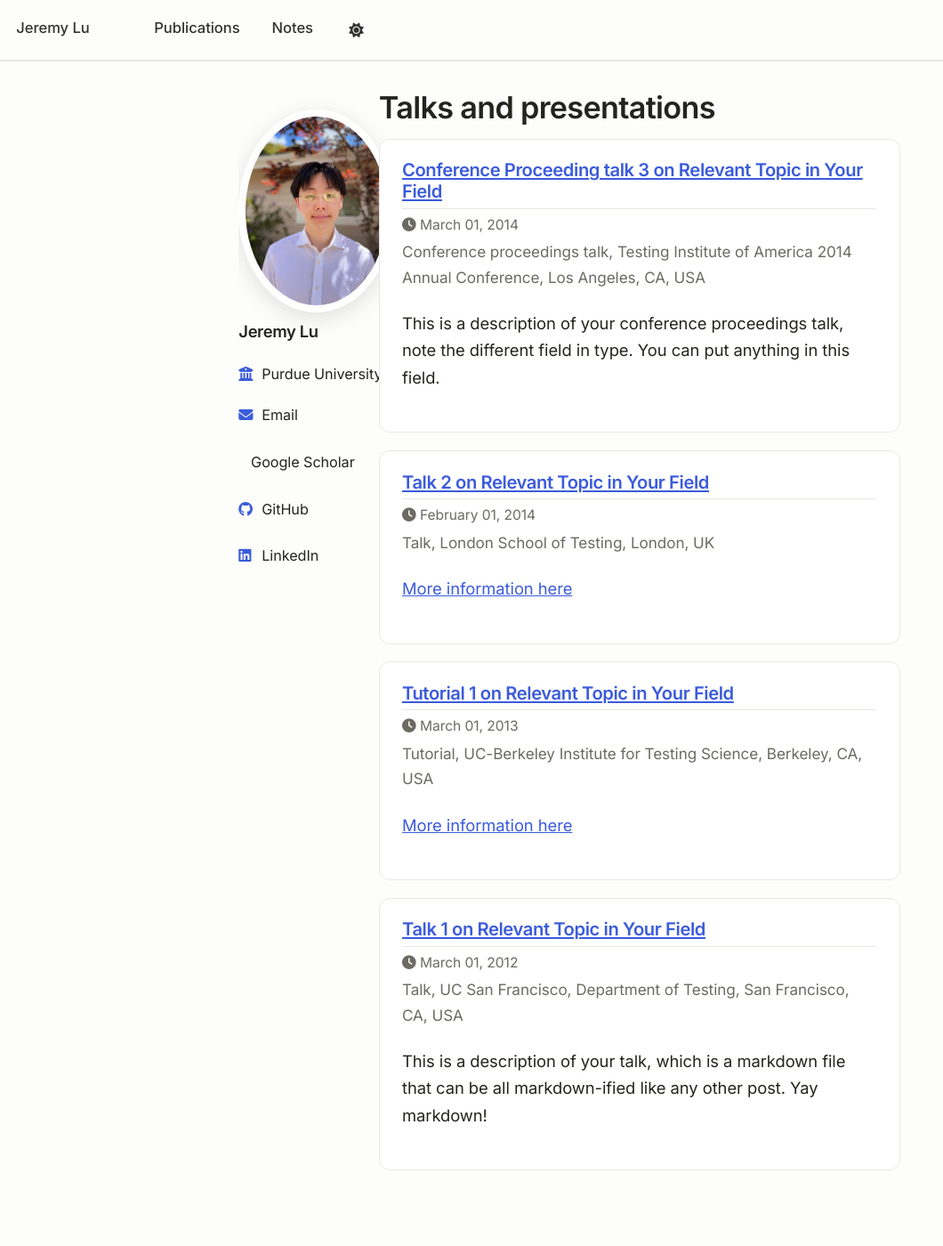
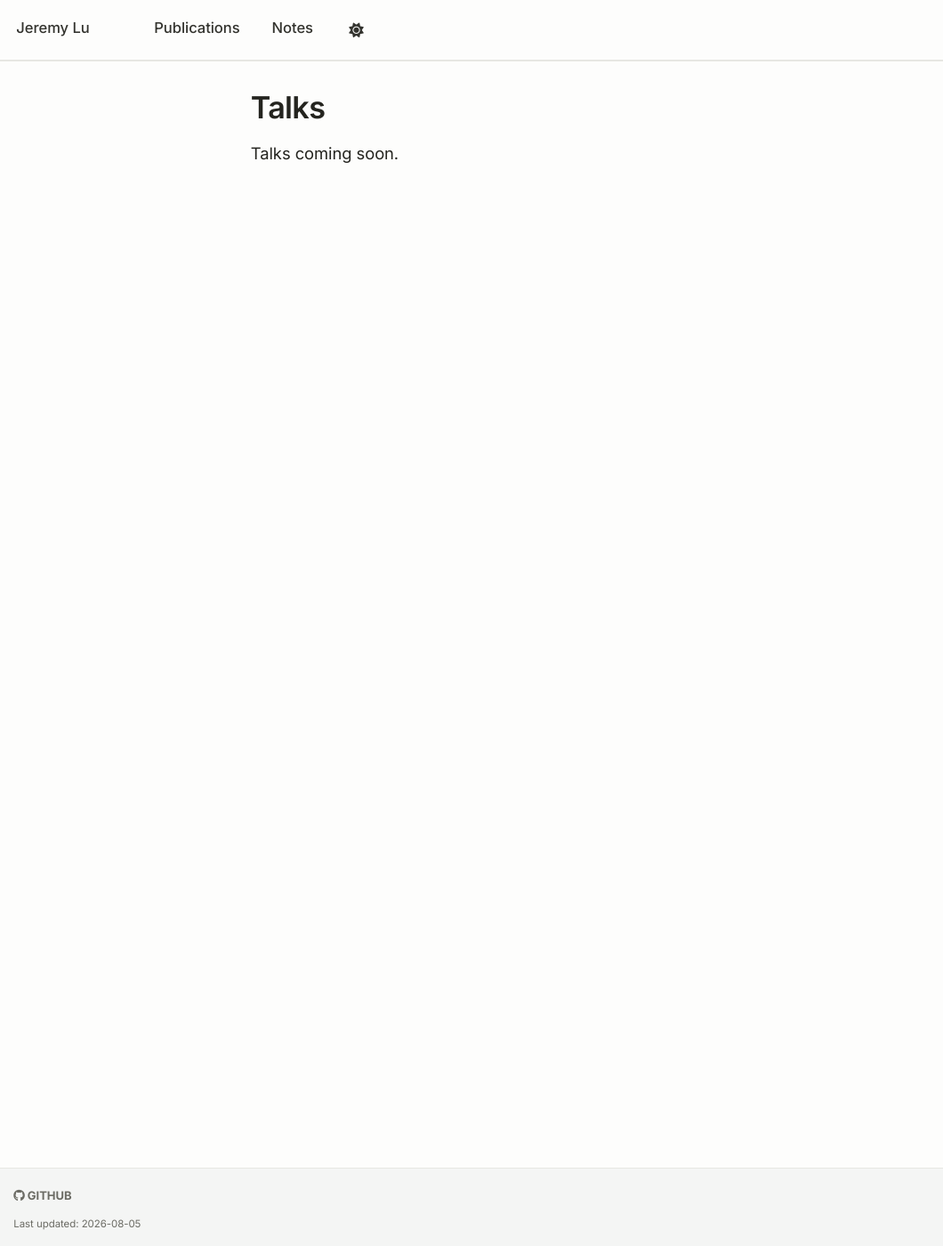
Before and after one commit to lu-jeremy/lu-jeremy.github.io, a Jekyll site: the page built from _pages/talks.html, in a window 1280 px wide and 1400 px high. Shown: the whole window at 89% size, without its empty margins (0-1060 px from the left). Built offline with Jekyll 4.4.1, drawn with Linux system fonts in a browser that asks for light colours; a style sheet for code colours, icons or effects is not loaded.

Commit message:
Scaffold hidden Talks/Projects/CV framework; keep nav at Publications + Notes

```diff
--- a/_pages/talks.html
+++ b/_pages/talks.html
@@ -1,16 +1,19 @@
 ---
+# In progress — hidden from nav and sitemap until you add talks.
+# Add one by copying _talks/_template.md. Re-link in _data/navigation.yml when ready.
 layout: archive
-title: "Talks and presentations"
+title: "Talks"
 permalink: /talks/
-author_profile: true
+author_profile: false
+sitemap: false
+classes:
+  - left-column
 ---
 
-{% if site.talkmap_link == true %}
-
-<p style="text-decoration:underline;"><a href="/talkmap.html">See a map of all the places I've given a talk!</a></p>
-
+{% if site.talks.size > 0 %}
+  {% for post in site.talks reversed %}
+    {% include archive-single-talk.html %}
+  {% endfor %}
+{% else %}
+  <p>Talks coming soon.</p>
 {% endif %}
-
-{% for post in site.talks reversed %}
-  {% include archive-single-talk.html %}
-{% endfor %}
--- a/_talks/2012-03-01-talk-1.md
+++ /dev/null
@@ -1,11 +0,0 @@
----
-title: "Talk 1 on Relevant Topic in Your Field"
-collection: talks
-type: "Talk"
-permalink: /talks/2012-03-01-talk-1
-venue: "UC San Francisco, Department of Testing"
-date: 2012-03-01
-location: "San Francisco, CA, USA"
----
-
-This is a description of your talk, which is a markdown file that can be all markdown-ified like any other post. Yay markdown!
--- a/_talks/2013-03-01-tutorial-1.md
+++ /dev/null
@@ -1,13 +0,0 @@
----
-title: "Tutorial 1 on Relevant Topic in Your Field"
-collection: talks
-type: "Tutorial"
-permalink: /talks/2013-03-01-tutorial-1
-venue: "UC-Berkeley Institute for Testing Science"
-date: 2013-03-01
-location: "Berkeley, CA, USA"
----
-
-[More information here](http://exampleurl.com)
-
-This is a description of your tutorial, note the different field in type. This is a markdown files that can be all markdown-ified like any other post. Yay markdown!
--- a/_talks/2014-02-01-talk-2.md
+++ /dev/null
@@ -1,13 +0,0 @@
----
-title: "Talk 2 on Relevant Topic in Your Field"
-collection: talks
-type: "Talk"
-permalink: /talks/2014-02-01-talk-2
-venue: "London School of Testing"
-date: 2014-02-01
-location: "London, UK"
----
-
-[More information here](http://example2.com)
-
-This is a description of your talk, which is a markdown files that can be all markdown-ified like any other post. Yay markdown!
--- a/_talks/2014-03-01-talk-3.md
+++ /dev/null
@@ -1,11 +0,0 @@
----
-title: "Conference Proceeding talk 3 on Relevant Topic in Your Field"
-collection: talks
-type: "Conference proceedings talk"
-permalink: /talks/2014-03-01-talk-3
-venue: "Testing Institute of America 2014 Annual Conference"
-date: 2014-03-01
-location: "Los Angeles, CA, USA"
----
-
-This is a description of your conference proceedings talk, note the different field in type. You can put anything in this field.
```
Also changed, not shown: _data/navigation.yml (+7 -20 lines), _pages/cv.md (added, +11 -0 lines), _pages/portfolio.html (+16 -7 lines), _portfolio/_template.md (added, +17 -0 lines), _portfolio/portfolio-1.md (deleted, +0 -7 lines), _portfolio/portfolio-2.html (deleted, +0 -7 lines), _talks/_template.md (added, +18 -0 lines).
